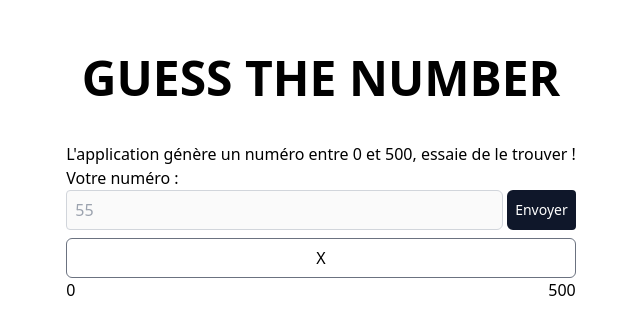
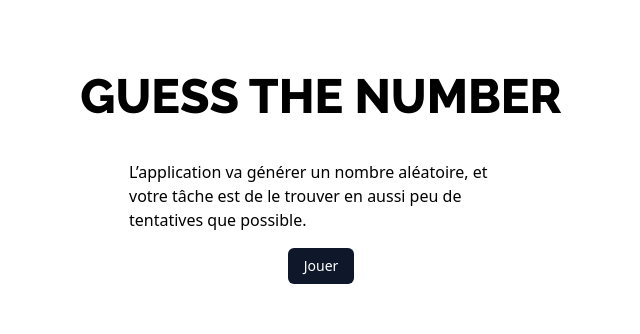
Before and after one commit to Caro-L-dev/Guess-the-number, a website built with Vite: page index.html in a window 1280 px wide. Shown: the part 222-556 px from the top of the page, without its empty margins (319-959 px from the left). Built offline with nearby package versions, Linux system fonts and the light colour scheme.

Commit message:
style: import title font

```diff
--- a/index.html
+++ b/index.html
@@ -1,5 +1,5 @@
 <!DOCTYPE html>
-<html lang="en">
+<html lang="en" class="h-full">
   <head>
     <meta charset="UTF-8" />
     <link rel="icon" type="image/svg+xml" href="/vite.svg" />
@@ -8,7 +8,7 @@
     <title>Guess the Number</title>
   </head>
   <body class="flex flex-col justify-center h-screen mt-5">
-    <h1 class="uppercase font-bold text-5xl text-center">Guess the number</h1>
+    <h1 class="uppercase font-bold text-5xl text-center" style="font-family: Raleway;">Guess the number</h1>
     <div class="flex flex-col items-center my-10">
       <div id="startContent">
         <p class="max-w-sm mb-4">
--- a/main.js
+++ b/main.js
@@ -6,6 +6,8 @@ const displayContent = () => {
   startContent.style.display = "none";
   mainContent.style.display = "block";
 };
+
+const MAX_VALUE = 500;
 
 const playBtn = () => {
   const playBtn = document.getElementById("playBtn");
@@ -33,8 +35,6 @@ const displayMessage = (message) => {
 
 const middleMarker = () => {
   const middleMarker = document.getElementById("middleMarker");
-
-  const MAX_VALUE = 500;
   const middlePosition = MAX_VALUE / 2;
 
   middleMarker.innerHTML = "X";
@@ -57,6 +57,7 @@ const game = () => {
   const messageElement = document.getElementById("message");
   const scoreElement = document.getElementById("score");
   const attemptElement = document.getElementById("attempt");
+  const progressBar = document.getElementById("progressBar");
 
   submitBtn.addEventListener("click", () => {
     const userGuess = parseInt(fetchUserGuess(), 10);
@@ -87,8 +88,9 @@ const game = () => {
     inputElement.value = "";
     messageElement.innerHTML = "";
     attemptElement.innerHTML = "Essai : 0";
+    progressBar.innerHTML = "";
   });
 };
 
-// playBtn();
-game();
+playBtn();
+//game();
--- a/style.css
+++ b/style.css
@@ -1,3 +1,5 @@
+@import url("https://fonts.googleapis.com/css2?family=Raleway:wght@800&display=swap");
+
 @tailwind base;
 @tailwind components;
 @tailwind utilities;
```
